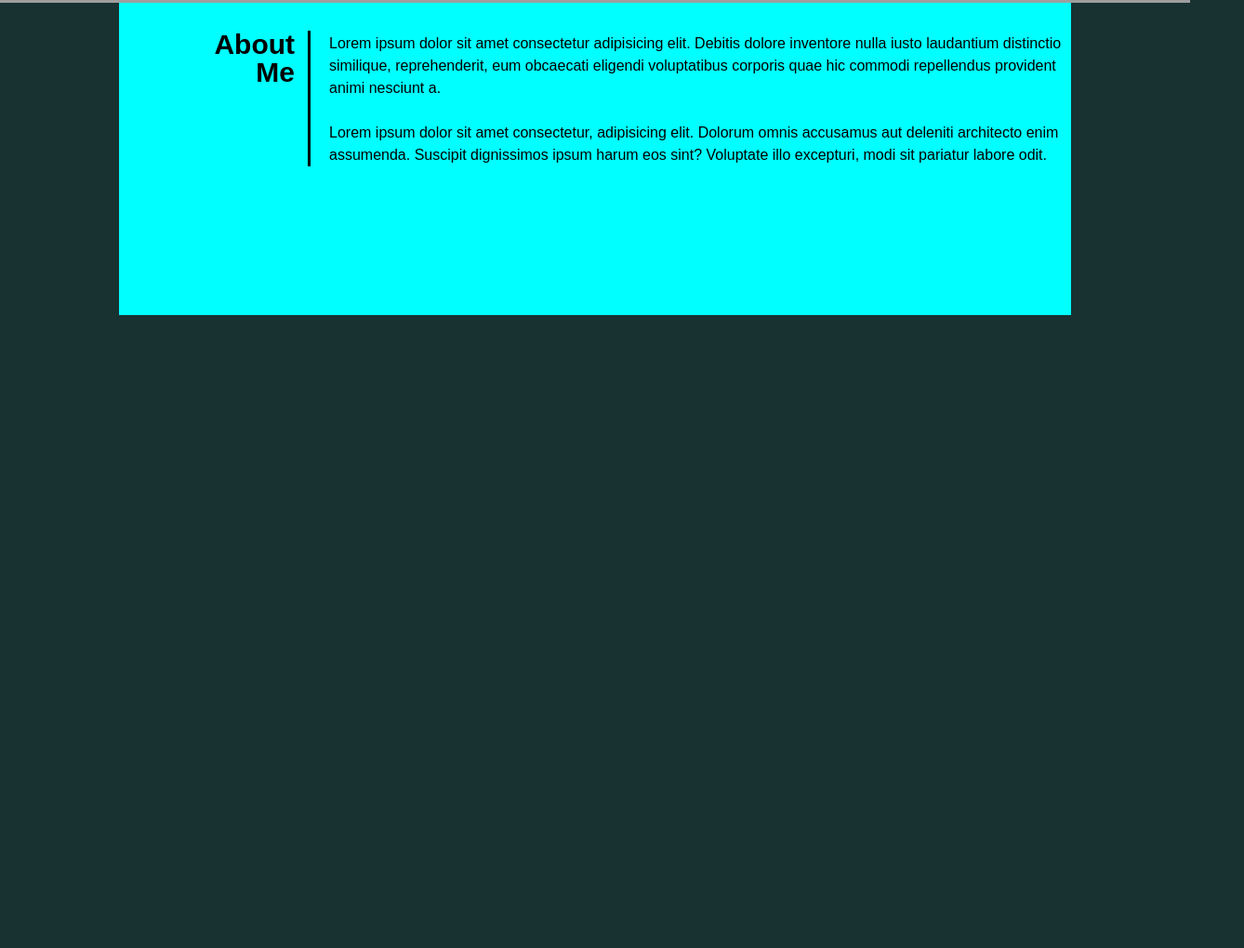
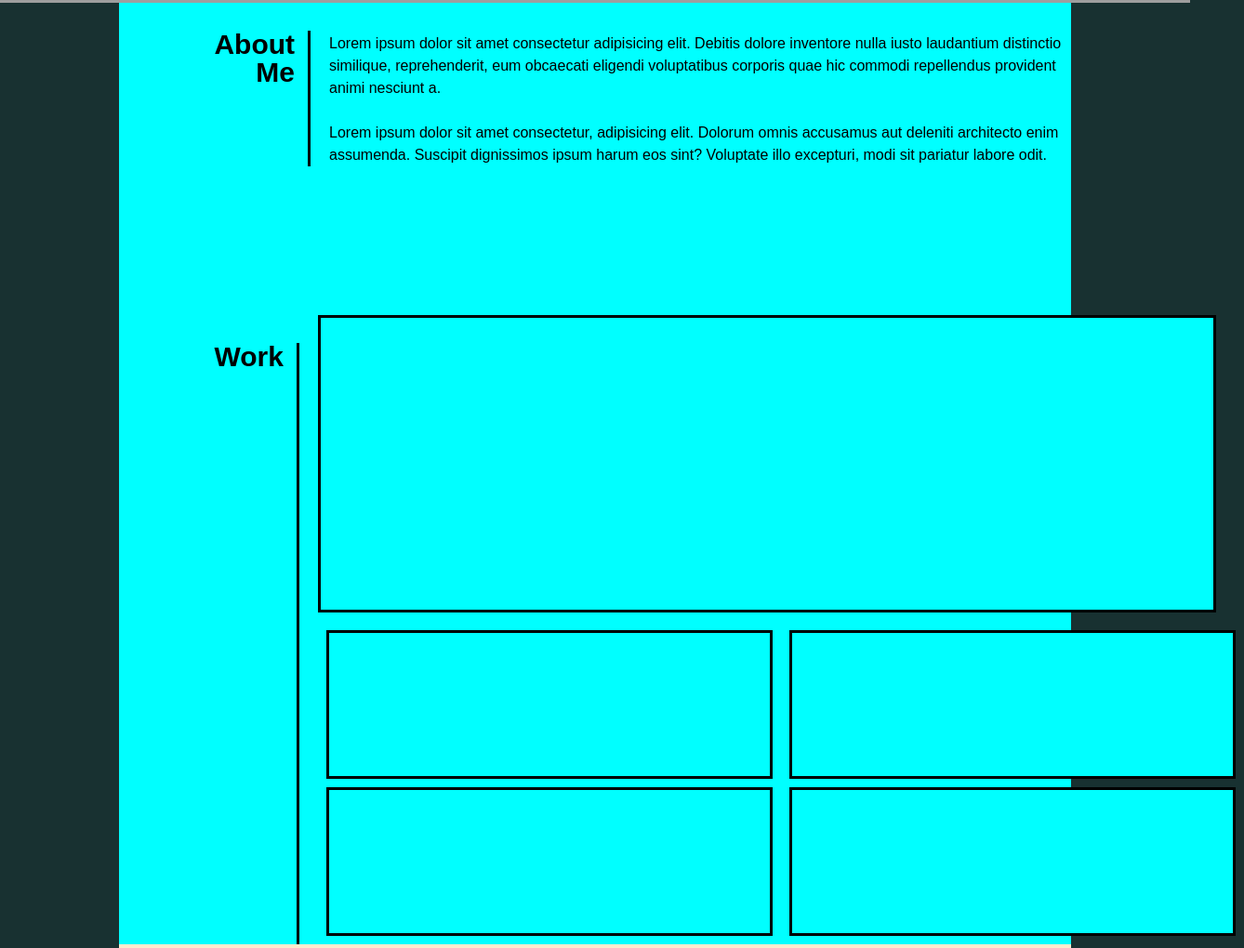
Before and after one commit to synag/professional_portfolio, a plain HTML site: page index.html in a window 1280 px wide. Shown: the part 718-1738 px from the top of the page at 93% size, 1338 px wide, since content can reach past the window. Before the commit the page ends 1057 px from the top, so only its background shows below. Drawn offline with Linux system fonts and the light colour scheme; grey boxes are pictures that could not be loaded.

Commit message:
added html_css work section

```diff
--- a/assets/css/style.css
+++ b/assets/css/style.css
@@ -111,3 +111,63 @@ Line height create space between the lines of the text.*/
     padding-right: 10px;
     line-height: 1.5;
 }
+
+.flex-container-2{
+    display: flex;
+    justify-content: left;
+    background-color: aqua;
+}
+
+.flex-container-2 h1 {
+
+    border-right: solid black;
+    margin-left: 10%;
+    font-size: 30px;
+    text-align: right;
+    padding-bottom: 1em;
+    margin-top: 1em;
+    padding-right: 14px;
+    margin-right: 20px;
+}
+
+
+.box-1{
+    padding-right: 100%;
+    height: 20em;
+    background-color: aqua;
+    border: solid black;
+    width: 1em;
+    margin-bottom: 10px;
+}
+
+
+.flex-container-3{
+    display: flex;
+    /* justify-content:space-between; */
+    justify-content: space-evenly;
+    width: 60em;
+
+
+}
+
+
+
+.box-2,
+.box-3,
+.box-5,
+.box-6{
+    height: 10em;
+    background-color: aqua;
+    /* padding: 20px; */
+    border: solid black;
+    width: 30em;
+    margin: 9px;
+
+}
+footer{
+    background-color: blanchedalmond;
+    height: 20em;
+    margin-left: 10%;
+    margin-right: 10%;
+
+}
--- a/index.html
+++ b/index.html
@@ -27,7 +27,6 @@
                         <a>
                             Work
                         </a>
-
                         <a>
                             Contact Me
                         </a>
@@ -61,9 +60,32 @@
 
                 </article>
 
-                <section>
+                <section class="flex-container-2">
+                    <H1>
+                        Work
+                    </H1>
 
+                    <div>
+                          <div class="box-1">
+                          </div>
 
+                      <div class="flex-container-3">
+                             <div class ="row-1">
+                                  <div class="box-2">
+                                    </div>
+                                  <div class="box-3">
+                                     </div>
+                             </div>
+                                 <div class="row-2">
+                                             <div class="box-5">
+                                            </div>
+                                            <div class="box-6">
+                                            </div>
+                                 </div>
+
+                        </div>
+
+                    </div>
 
 
                 </section>
```
